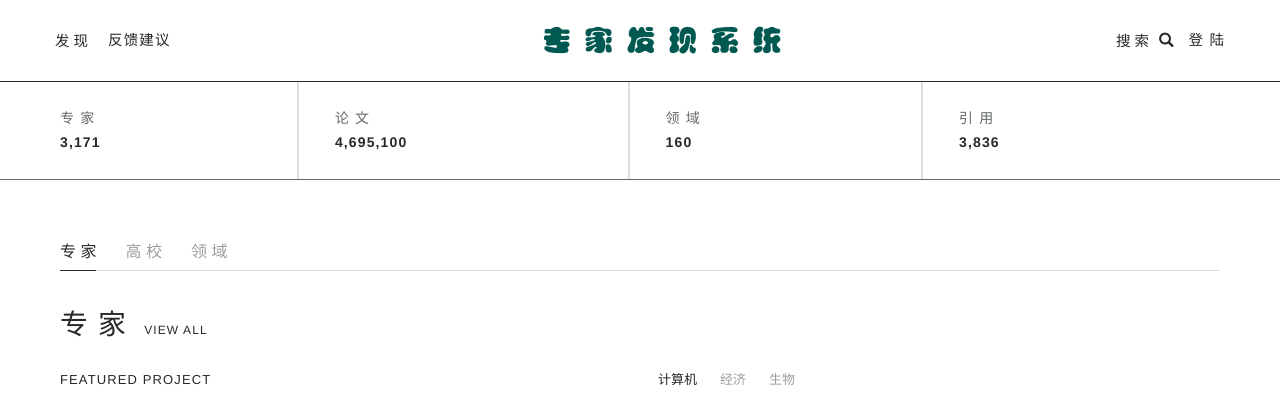
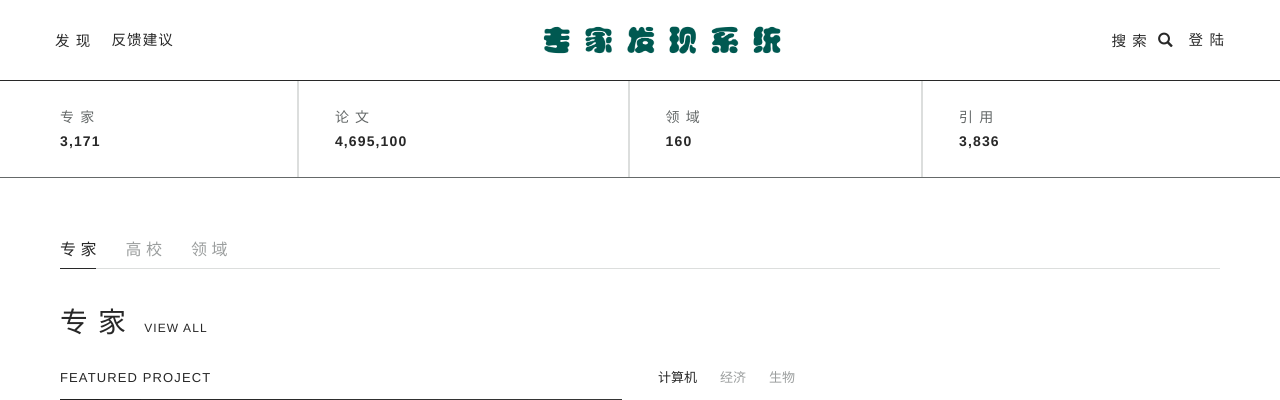
Before and after one commit to fengges/eds, a Flask app: page / in a window 1280 px wide. Shown: the top 400 px of the page. Run offline with Flask 2, Linux system fonts and the light colour scheme; data that the repository does not hold is empty; some libraries are stand-ins or nearby versions.

Commit message:
首页后台部分

```diff
--- a/eds/templates/base/base.html
+++ b/eds/templates/base/base.html
@@ -88,7 +88,7 @@
        <div id="myHeader" class="container-fluid" style="margin-bottom:0;min-height: 80px;background-color:#FFFFFF;">
             <div class="row" style="margin: 0;padding: 0px; ">
                 <div class=" div_line">
-                    <button type="button" class="btn btn-default navbar-btn" style="padding:0 0px 0px 40px;margin:0;font-size: 1.45rem;color:#282828;background-color:#fff;">发 现</button>
+                    <a type="button" class="btn btn-default navbar-btn" style="padding:0 0px 0px 40px;margin:0;font-size: 1.45rem;color:#282828;background-color:#fff;">发 现</a>
                 </div>
                 <div class=" div_line" style="padding:0px 0px 0px 15px;margin:0;">
                     <a href="#" style="line-height: 0;font-size: 1.45rem;color:#282828;">反馈建议</a>
@@ -111,7 +111,7 @@
 
                 </div>
                 <div class=" div_line" style="float:right">
-                    <button type="button" class="btn btn-default navbar-btn" id="bt_display" @click="openSearchDiv"  style="padding:0px 15px 0px 0px;margin:0;font-size: 1.45rem;color:#282828;background-color:#fff;">搜 索<i class="glyphicon glyphicon-search" style="padding-left:10px;"></i></button>
+                    <a type="button" class="btn btn-default navbar-btn" id="bt_display" @click="openSearchDiv"  style="padding:0px 15px 0px 0px;margin:0;font-size: 1.45rem;color:#282828;background-color:#fff;">搜 索<i class="glyphicon glyphicon-search" style="padding-left:10px;"></i></a>
                 </div>
 
             </div>
--- a/eds/templates/index/index.html
+++ b/eds/templates/index/index.html
@@ -492,7 +492,7 @@
                               <li class="flex items-start w100p py3 border-bottom border-grey-500">
                                 <div class="flex items-center justify-between w100p">
                                   <a href="/main/school/{{ school['name'] }}" class=" link-soft-black basis20p basis40p-md basis20p-lg block" style="overflow: hidden;height:90px">
-                                    <img class="w100p block" src="main/schpic/{{ school['id'] }}" alt="Project" style="width:90px"></a>
+                                    <img class="w100p block" src="/main/schpic/{{ school['id'] }}" alt="Project" style="width:90px"></a>
                                   <div class="basis60p-md basis80p">
                                     <a class="type-14 block link-soft-black" href="/main/school/{{ school['name'] }}">{{ school['name'] }}</a>
                                     <div class="type-12 dark-grey-400 display-none block-md percent-funded">{{ school['attribute'] }}</div></div>
```
